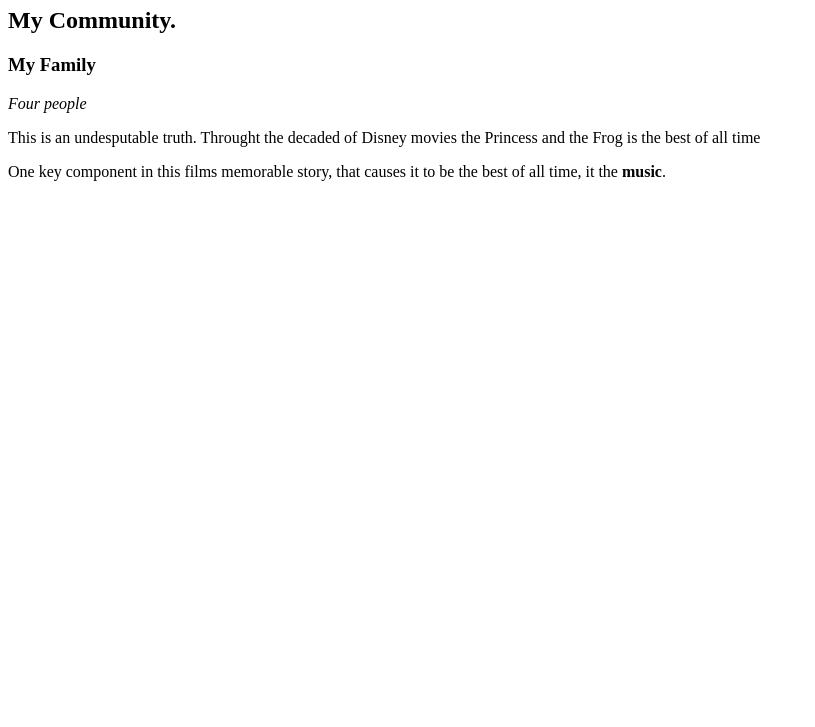
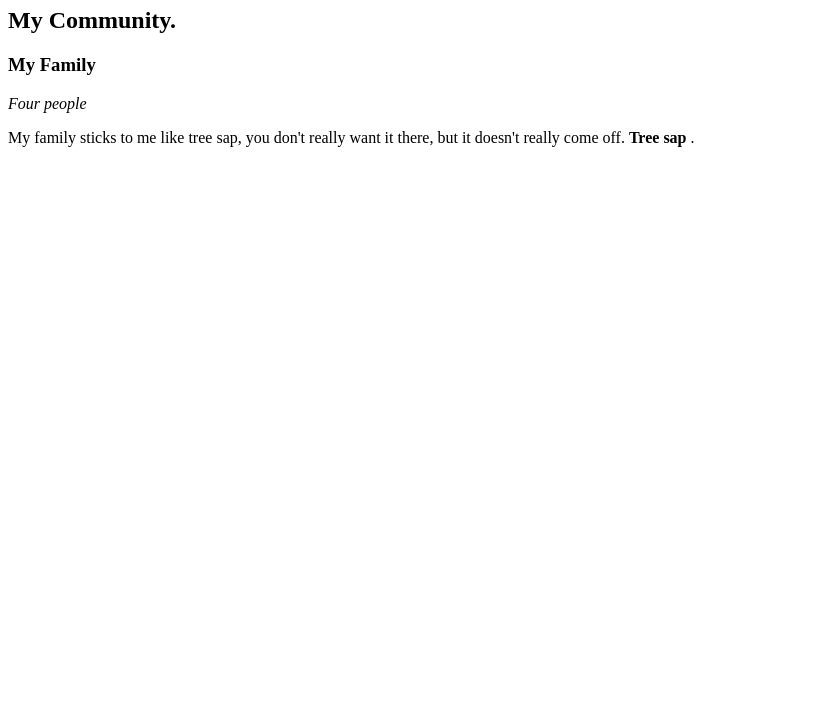
Before and after one commit to anyaL279/anyaL279.github.io, a plain HTML site: page index.html in a window 1280 px wide. Shown: the part 73-800 px from the top of the page, without its empty margins (0-815 px from the left). Drawn offline with Linux system fonts and the light colour scheme.

Commit message:
changes in text

```diff
--- a/index.html
+++ b/index.html
@@ -10,7 +10,6 @@
 <H2> My Community.</H2>
 <h3>My Family</h3>
     <p> <em> Four people </em> </p>
-<p>This is an undesputable truth. Throught the decaded of Disney movies the Princess and the Frog is the best of all time</p>
-<p> One key component in this films memorable story, that causes it to be the best of all time, it the <strong> music</strong>.</p>
+<p> My family sticks to me like tree sap, you don't really want it there, but it doesn't really come off. <strong> Tree sap </strong>.</p>
 </body>
 </html>
```
